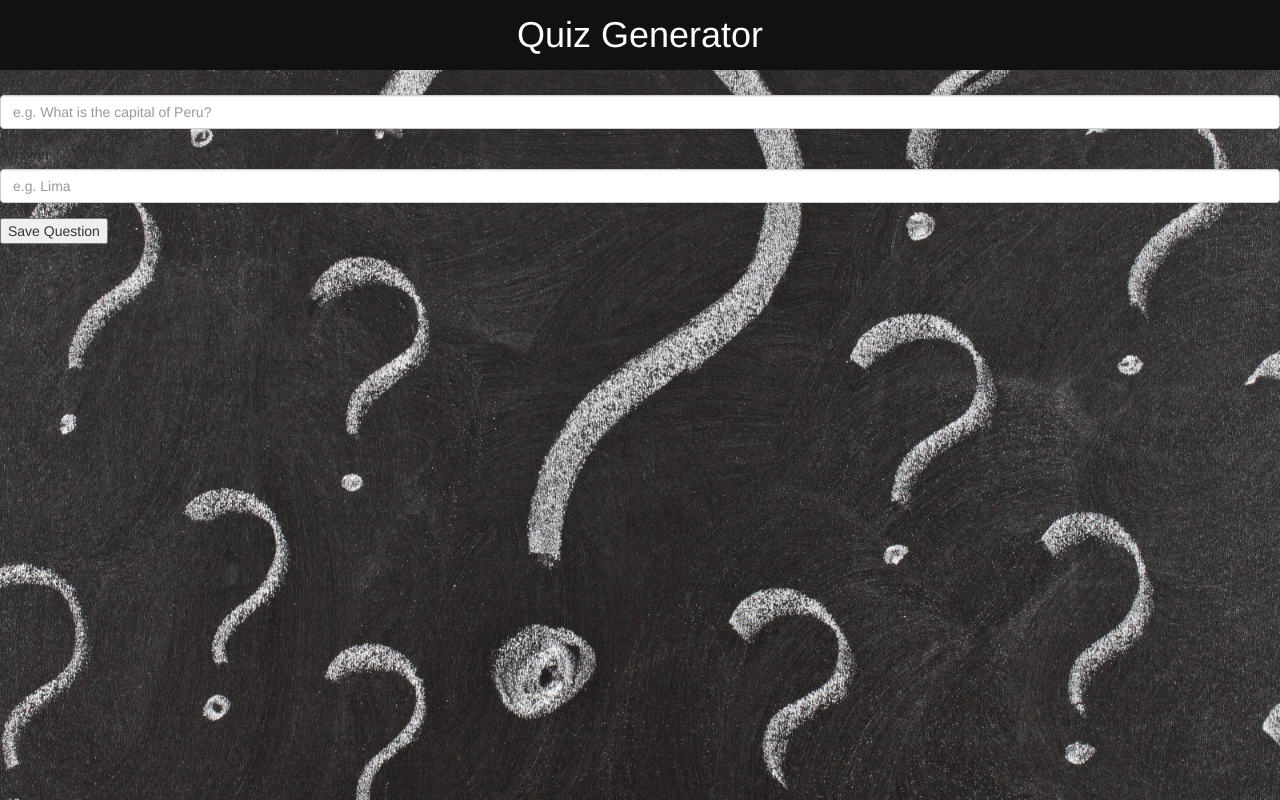
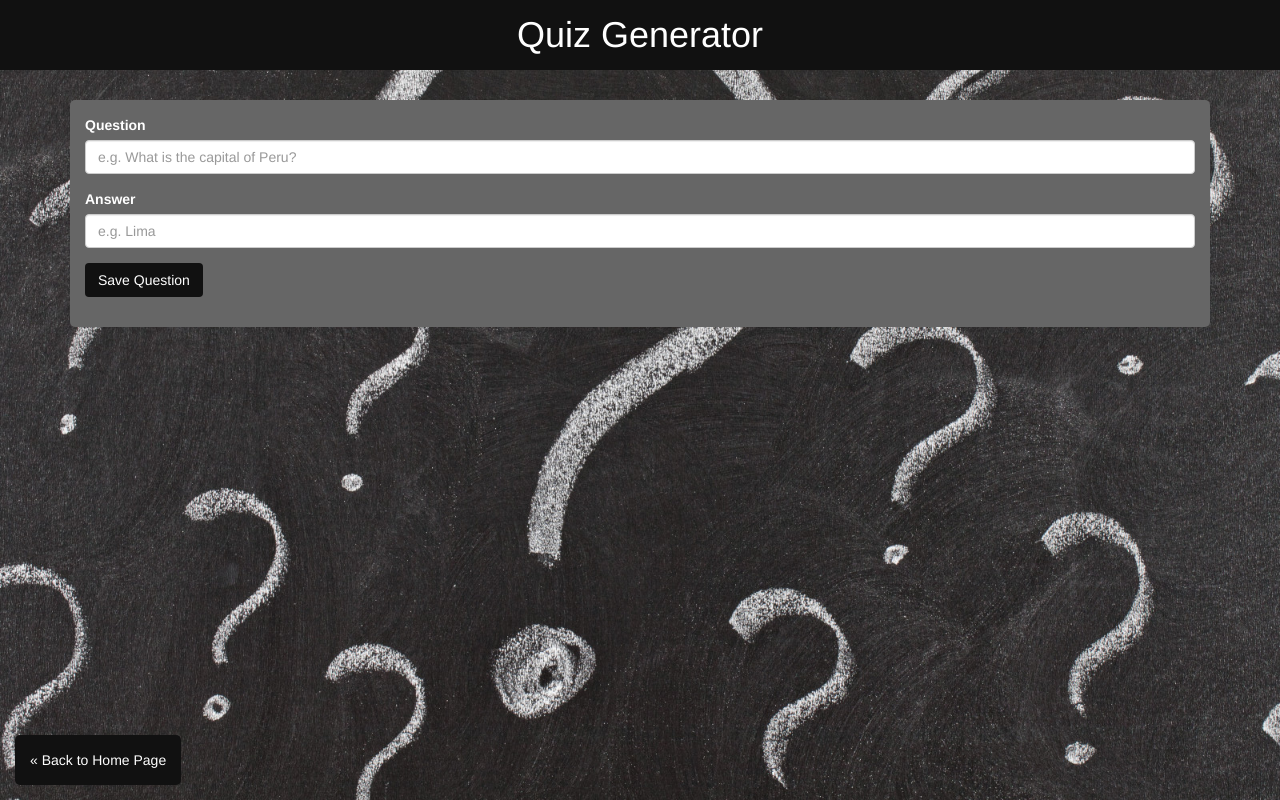
Before and after one commit to bittenbytailfly/quiz-interview-task, an Angular app in the folder angular-app/: page /add-questions in a window 1280 px wide. Built offline with nearby package versions, Linux system fonts and the light colour scheme.

Commit message:
Basic styling for the add questions page

```diff
--- a/angular-app/src/app/add-questions/add-questions.component.html
+++ b/angular-app/src/app/add-questions/add-questions.component.html
@@ -9,12 +9,13 @@
       <input type="text" name="answer" [(ngModel)]="question.answer" maxlength="255" id="answer" class="form-control" placeholder="e.g. Lima" />
     </div>
     <div class="form-group">
-      <button id="save-question" (click)="addQuestion()" [disabled]="messageVisible">Save Question</button>
+      <button id="save-question" (click)="addQuestion()" [disabled]="isButtonDisabled">Save Question</button>
     </div>
   </form>
 </div>
 
 <div *ngIf="messageVisible" id="success-message">
-  <strong>Information</strong>
   <p>{{ message }}</p>
 </div>
+
+<a class="back-home" routerLink="/">&laquo; Back to Home Page</a>
--- a/angular-app/src/app/add-questions/add-questions.component.ts
+++ b/angular-app/src/app/add-questions/add-questions.component.ts
@@ -11,6 +11,7 @@ export class AddQuestionsComponent implements OnInit {
 
   @Input() question : Question;
   messageVisible: boolean;
+  isButtonDisabled : boolean;
   message: string;
 
   constructor(private _questionService : QuizQuestionService) { }
@@ -20,20 +21,25 @@ export class AddQuestionsComponent implements OnInit {
   }
 
   addQuestion(): void {
+    this.isButtonDisabled = true;
     this._questionService.addQuestion(this.question)
       .subscribe(
         success => {
           this.showMessage('Question successfully added');
           this.question = new Question();
+          this.isButtonDisabled = false;
         },
-        error => this.showMessage('Failed to add question')
+        error => {
+          this.showMessage('Failed to add question')
+          this.isButtonDisabled = false;
+        }
       );
   }
 
   showMessage(message: string) {
     this.messageVisible = true;
     this.message = message;
-    setTimeout(() => this.hideMessage(), 5000);
+    setTimeout(() => this.hideMessage(), 3000);
   }
 
   hideMessage(): void {
--- a/angular-app/src/assets/less/main.less
+++ b/angular-app/src/assets/less/main.less
@@ -7,6 +7,7 @@
 @light: #666;
 @menu-button-height: 250px;
 @menu-button-font-size: 30px;
+@success-message-height: 80px;
 
 body {
     background: url('assets/images/question-marks.jpg') center center fixed;
@@ -35,7 +36,6 @@ div.home {
 
     a {
         .make-md-column(6);
-        padding: @grid-gutter-width;
 
         span {
             display: block;
@@ -59,3 +59,63 @@ div.home {
         text-decoration: none;
     }
 }
+
+div.add-questions {
+    &:extend(.container);
+    padding-top: @grid-gutter-width;
+
+    form {
+        padding: @grid-gutter-width/2;
+        background-color: @light;
+        .border-radius();
+        color: #fff;
+    }
+
+    button {
+        &:extend(.btn);
+        background: @dark;
+    }
+
+    button:disabled{
+        color: @light;
+    }
+}
+
+#success-message {
+    position: absolute;
+    top: 0;
+    left: 0;
+    background: rgba(0, 0, 0, 0.3);
+    width: 100%;
+    height: 100%;
+
+    p {
+        height: @success-message-height;
+        padding: @grid-gutter-width / 2;
+        background: #000;
+        color: #fff;
+        position: absolute;
+        top: 50%;
+        width: 100%;
+        margin-top: -(@success-message-height/2);
+        text-align: center;
+        font-style: italic;
+        line-height: @success-message-height - @grid-gutter-width;
+        font-size: @font-size-h2;
+    }
+}
+
+.back-home {
+    position: absolute;
+    bottom: @grid-gutter-width/2;
+    left: @grid-gutter-width/2;
+    padding: @grid-gutter-width/2;
+    .border-radius();
+    background-color: @dark;
+    color: #fff;
+
+    &:hover {
+        text-decoration: none;
+        color: #fff;
+    }
+}
```
Also changed, not shown: angular-app/src/styles.css.
